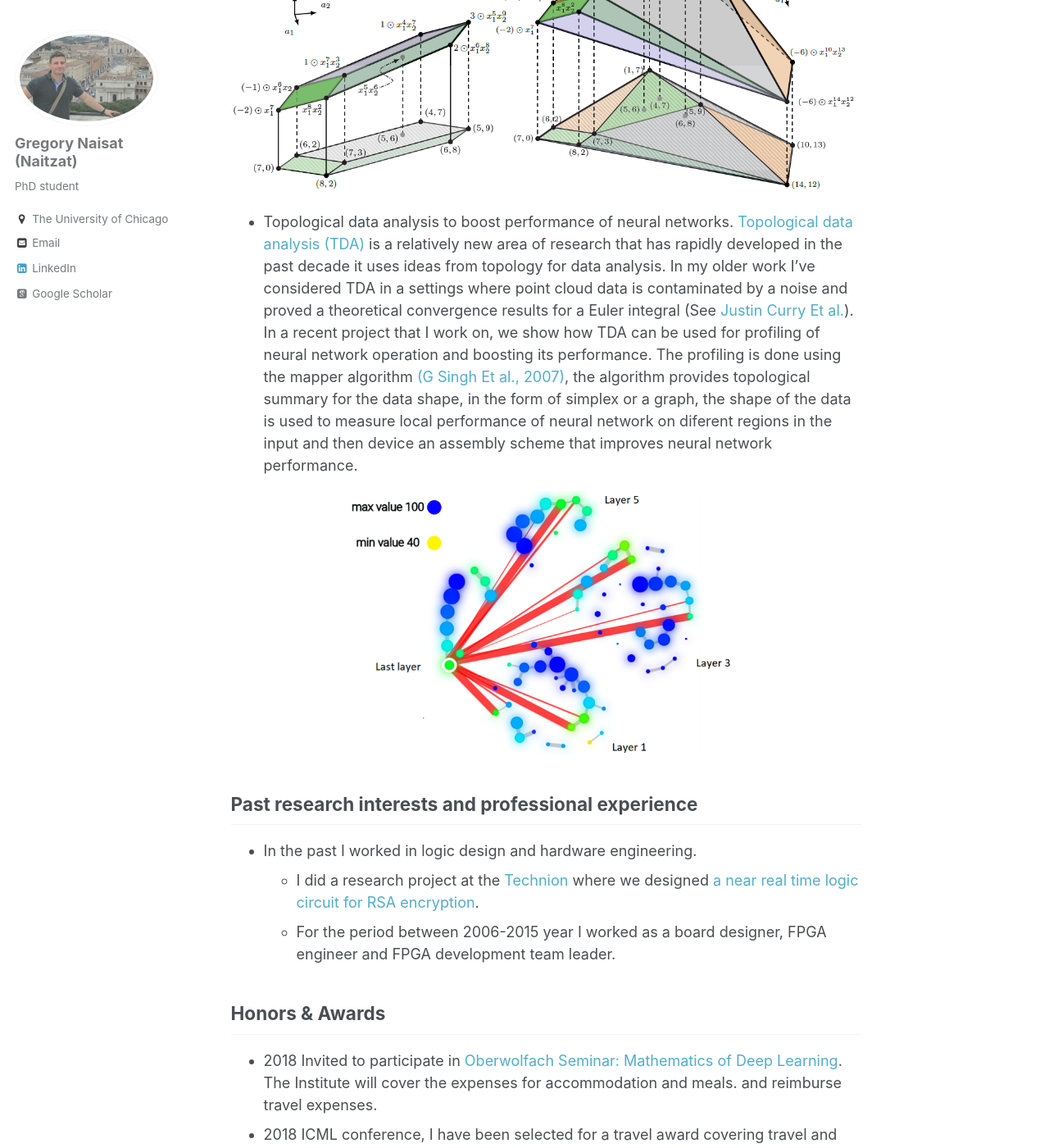
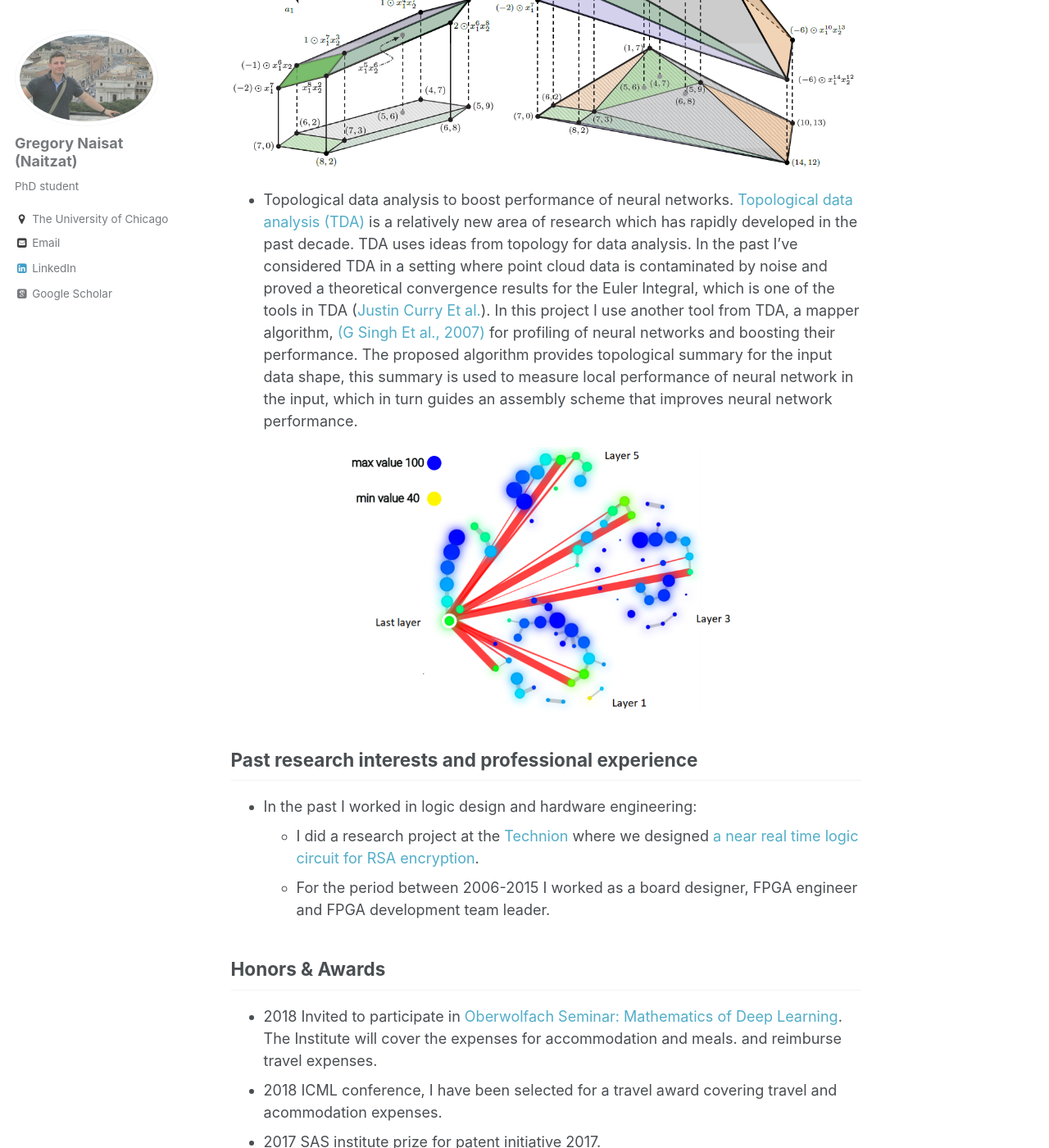
Before and after one commit to sgregnt/sgregnt.github.io, a Jekyll site: the page built from _pages/about.md, in a window 1280 px wide and 1400 px high, scrolled down 1770 px. Shown: the whole window at 82% size. Built offline with Jekyll 4.4.1, drawn with Linux system fonts in a browser that asks for light colours; some web fonts are replaced; some of the changed text lies outside the part shown.

Commit message:
phrasing improved

```diff
--- a/_pages/about.md
+++ b/_pages/about.md
@@ -48,26 +48,24 @@ to the family of tropical rational maps. This novel connection between two previ
 
 * Topological data analysis to boost performance of neural networks.
 [Topological data analysis (TDA)](https://en.wikipedia.org/wiki/Topological_data_analysis) is a relatively
-new area of research that has rapidly developed in the past decade it
-uses ideas from topology for data analysis. In my older work
-I've considered TDA in a settings where point cloud data is
-contaminated by a noise and proved a theoretical convergence results for
-a Euler integral (See [Justin Curry Et al.](https://www.math.upenn.edu/~ghrist/preprints/eulertome.pdf)). In a recent project that I work on, we show how TDA can be used for profiling
-of neural network operation and boosting its performance. The profiling
-is done using the mapper algorithm [(G Singh Et al., 2007)](https://research.math.osu.edu/tgda/mapperPBG.pdf), the algorithm provides topological
-summary for the data shape, in the form of simplex or a graph, the shape
-of the data is used to measure local performance of neural network on
-diferent regions in the input and  then device an assembly scheme that improves
-neural network performance.
+new area of research which has rapidly developed in the past decade.
+TDA uses ideas from topology for data analysis. In the past
+I've considered TDA in a setting where point cloud data is
+contaminated by noise and proved a theoretical convergence results for
+the Euler Integral, which is one of the tools in TDA ([Justin Curry Et al.](https://www.math.upenn.edu/~ghrist/preprints/eulertome.pdf)). In this project I use another tool from TDA, a mapper algorithm, [(G Singh Et al., 2007)](https://research.math.osu.edu/tgda/mapperPBG.pdf) for profiling of neural networks
+and boosting their performance. The proposed algorithm provides topological
+summary for the input data shape, this summary is used to measure local
+performance of neural network in the input, which in turn guides an assembly
+scheme that improves neural network performance.
 
 ![Topological Data summary](https://sgregnt.github.io/images/tda.png "Topological Data summary")
 
 
 ## Past research interests and professional experience
 
-- In the past I worked in logic design and hardware engineering.
+- In the past I worked in logic design and hardware engineering:
     - I did a research project at the [Technion](https://www.technion.ac.il/en/home-2/) where we designed [a near real time logic circuit for RSA encryption](https://ieeexplore.ieee.org/abstract/document/5386066).
-    - For the period between 2006-2015 year I worked as a board designer, FPGA engineer and FPGA development team leader.
+    - For the period between 2006-2015 I worked as a board designer, FPGA engineer and FPGA development team leader.
 
 ## Honors & Awards
 
```
Also changed, not shown: other parts of _pages/about.md (+2 -2 lines).
